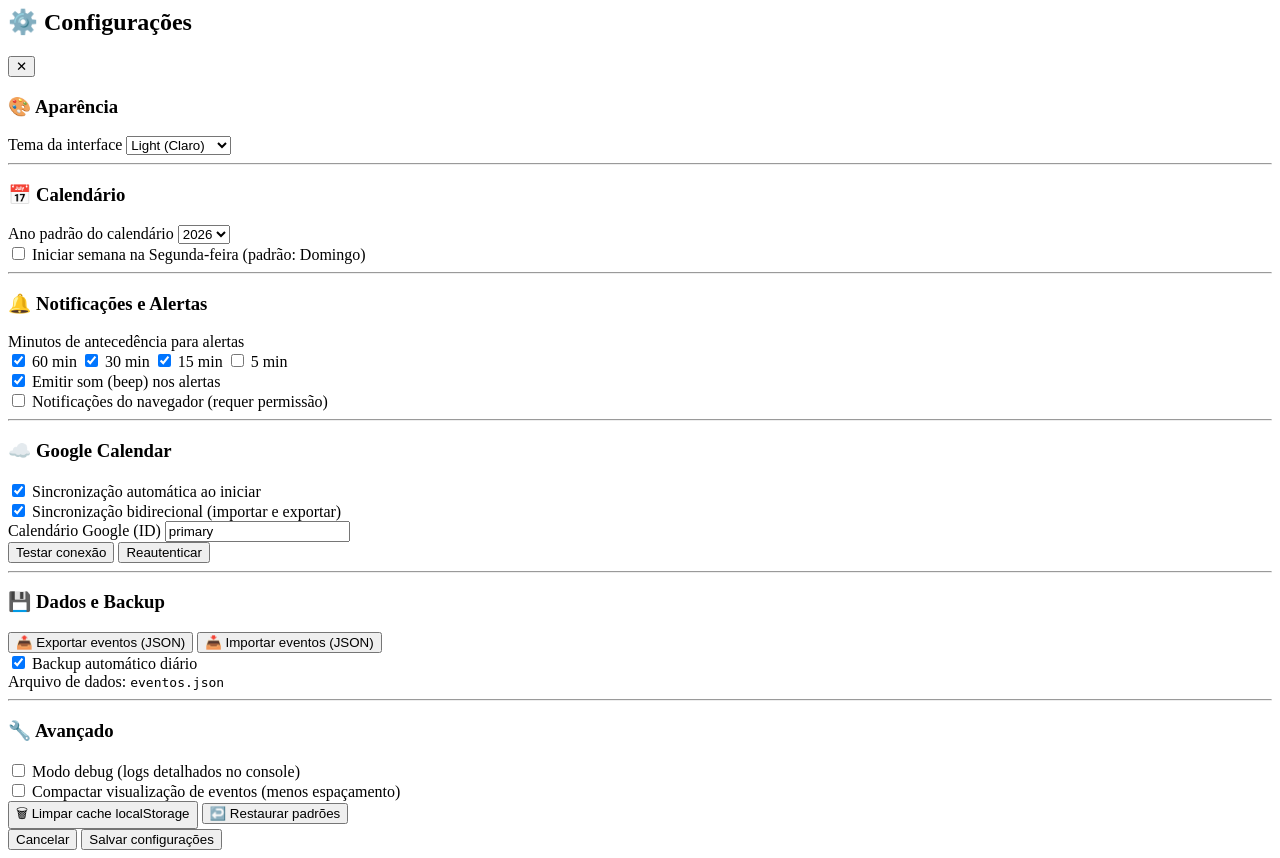
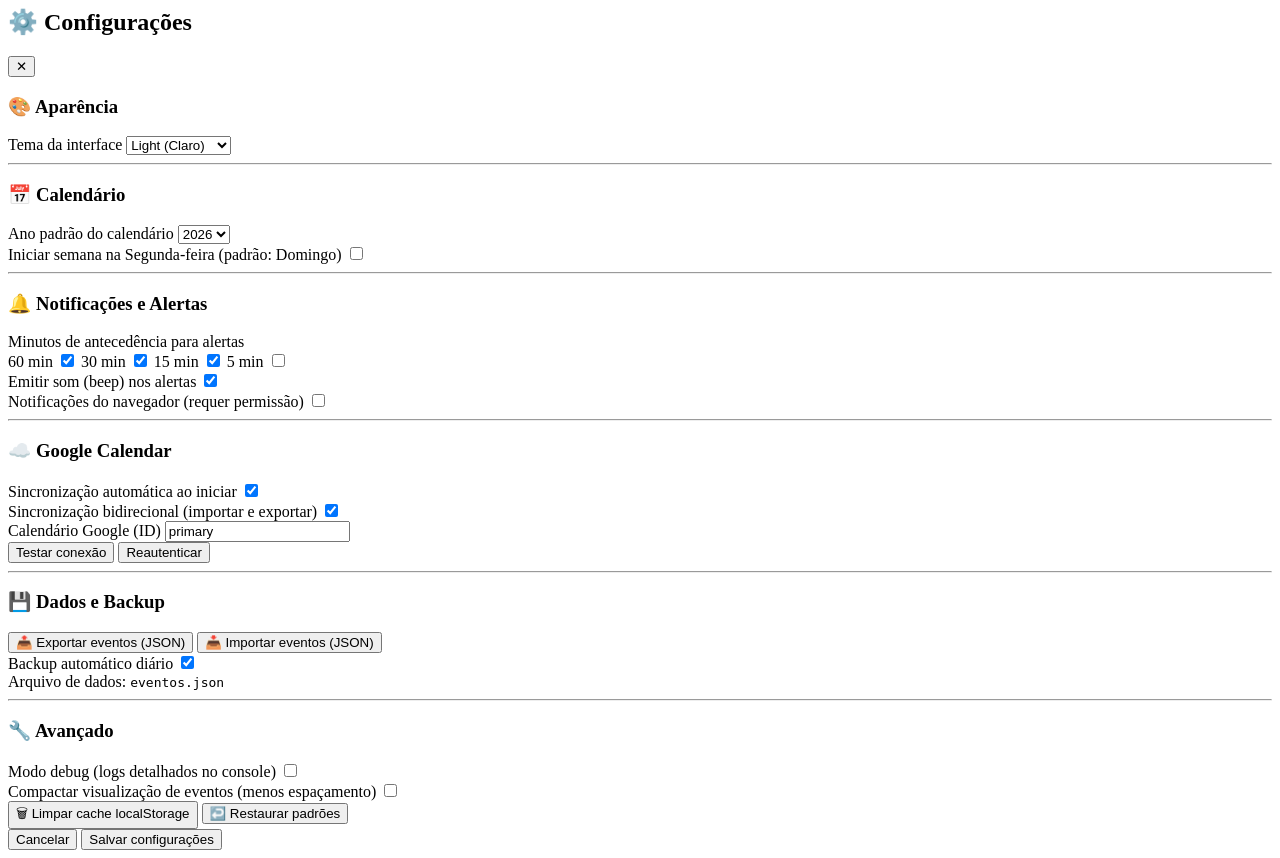
Before and after one commit to krawler/agenda_simples, a Python web app: template templates/config.htm in a window 1280 px wide. Run offline with Jinja, Linux system fonts and the light colour scheme; the template is opened without the code that fills it, so the values that code supplies are empty.

Commit message:
style: alinhar labels de checkboxes à esquerda dos controles
Co-authored-by: aider (openrouter/nvidia/nemotron-3-ultra-550b-a55b:free) <aider@aider.chat>

```diff
--- a/templates/config.htm
+++ b/templates/config.htm
@@ -55,9 +55,9 @@
           </select>
         </div>
         <div class="form-control w-full">
-          <label class="label cursor-pointer">
+          <label class="label cursor-pointer flex items-center gap-2">
+            <span class="label-text">Iniciar semana na Segunda-feira (padrão: Domingo)</span>
             <input type="checkbox" class="checkbox checkbox-primary" id="semana-inicio-segunda">
-            <span class="label-text">Iniciar semana na Segunda-feira (padrão: Domingo)</span>
           </label>
         </div>
       </div>
@@ -76,30 +76,34 @@
             <span class="label-text">Minutos de antecedência para alertas</span>
           </label>
           <div class="flex gap-2 flex-wrap">
-            <label class="label cursor-pointer">
-              <input type="checkbox" class="checkbox checkbox-primary" value="60" checked> 60 min
+            <label class="label cursor-pointer flex items-center gap-1">
+              <span class="label-text">60 min</span>
+              <input type="checkbox" class="checkbox checkbox-primary" value="60" checked>
             </label>
-            <label class="label cursor-pointer">
-              <input type="checkbox" class="checkbox checkbox-primary" value="30" checked> 30 min
+            <label class="label cursor-pointer flex items-center gap-1">
+              <span class="label-text">30 min</span>
+              <input type="checkbox" class="checkbox checkbox-primary" value="30" checked>
             </label>
-            <label class="label cursor-pointer">
-              <input type="checkbox" class="checkbox checkbox-primary" value="15" checked> 15 min
+            <label class="label cursor-pointer flex items-center gap-1">
+              <span class="label-text">15 min</span>
+              <input type="checkbox" class="checkbox checkbox-primary" value="15" checked>
             </label>
-            <label class="label cursor-pointer">
-              <input type="checkbox" class="checkbox checkbox-primary" value="5"> 5 min
+            <label class="label cursor-pointer flex items-center gap-1">
+              <span class="label-text">5 min</span>
+              <input type="checkbox" class="checkbox checkbox-primary" value="5">
             </label>
           </div>
         </div>
         <div class="form-control w-full">
-          <label class="label cursor-pointer">
+          <label class="label cursor-pointer flex items-center gap-2">
+            <span class="label-text">Emitir som (beep) nos alertas</span>
             <input type="checkbox" class="checkbox checkbox-primary" id="som-alertas" checked>
-            <span class="label-text">Emitir som (beep) nos alertas</span>
           </label>
         </div>
         <div class="form-control w-full">
-          <label class="label cursor-pointer">
+          <label class="label cursor-pointer flex items-center gap-2">
+            <span class="label-text">Notificações do navegador (requer permissão)</span>
             <input type="checkbox" class="checkbox checkbox-primary" id="notificacoes-navegador">
-            <span class="label-text">Notificações do navegador (requer permissão)</span>
           </label>
         </div>
       </div>
@@ -114,15 +118,15 @@
       </h3>
       <div class="space-y-4">
         <div class="form-control w-full">
-          <label class="label cursor-pointer">
+          <label class="label cursor-pointer flex items-center gap-2">
+            <span class="label-text">Sincronização automática ao iniciar</span>
             <input type="checkbox" class="checkbox checkbox-primary" id="sync-auto" checked>
-            <span class="label-text">Sincronização automática ao iniciar</span>
           </label>
         </div>
         <div class="form-control w-full">
-          <label class="label cursor-pointer">
+          <label class="label cursor-pointer flex items-center gap-2">
+            <span class="label-text">Sincronização bidirecional (importar e exportar)</span>
             <input type="checkbox" class="checkbox checkbox-primary" id="sync-bidirecional" checked>
-            <span class="label-text">Sincronização bidirecional (importar e exportar)</span>
           </label>
         </div>
         <div class="form-control w-full">
@@ -160,9 +164,9 @@
           </button>
         </div>
         <div class="form-control w-full">
-          <label class="label cursor-pointer">
+          <label class="label cursor-pointer flex items-center gap-2">
+            <span class="label-text">Backup automático diário</span>
             <input type="checkbox" class="checkbox checkbox-primary" id="backup-auto" checked>
-            <span class="label-text">Backup automático diário</span>
           </label>
         </div>
         <div class="text-sm opacity-70">
@@ -180,15 +184,15 @@
       </h3>
       <div class="space-y-4">
         <div class="form-control w-full">
-          <label class="label cursor-pointer">
+          <label class="label cursor-pointer flex items-center gap-2">
+            <span class="label-text">Modo debug (logs detalhados no console)</span>
             <input type="checkbox" class="checkbox checkbox-primary" id="modo-debug">
-            <span class="label-text">Modo debug (logs detalhados no console)</span>
           </label>
         </div>
         <div class="form-control w-full">
-          <label class="label cursor-pointer">
+          <label class="label cursor-pointer flex items-center gap-2">
+            <span class="label-text">Compactar visualização de eventos (menos espaçamento)</span>
             <input type="checkbox" class="checkbox checkbox-primary" id="compactar-eventos">
-            <span class="label-text">Compactar visualização de eventos (menos espaçamento)</span>
           </label>
         </div>
         <div class="flex gap-2">
```
